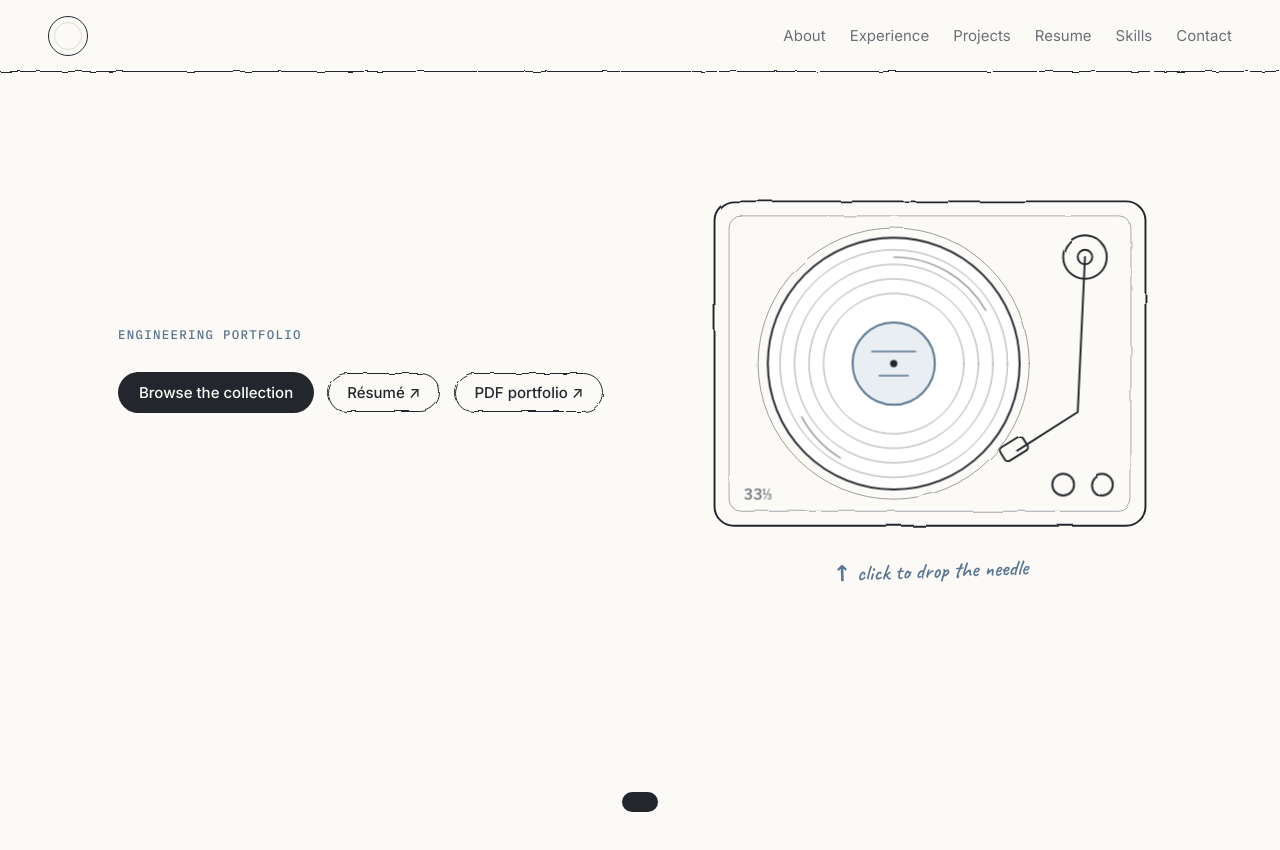
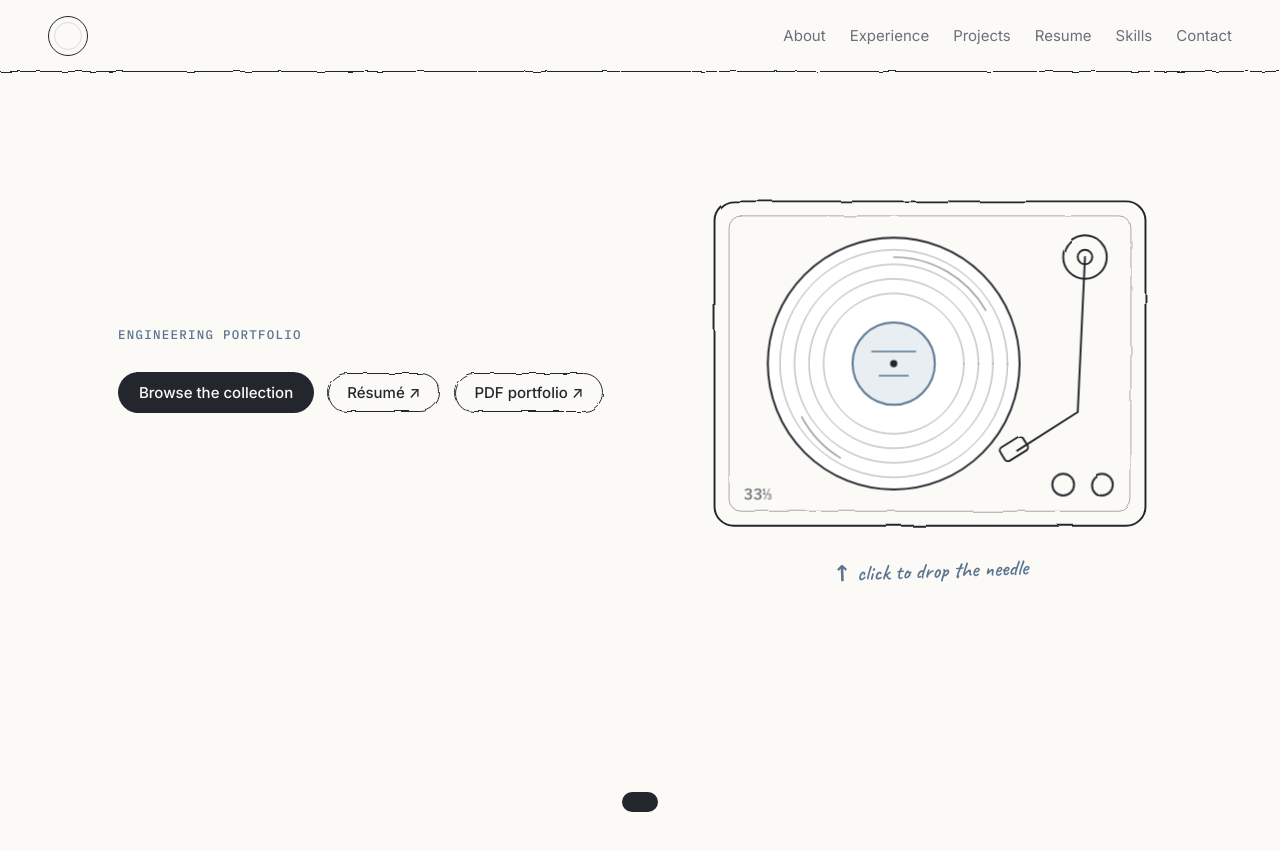
Before and after one commit to joaniehui/joaniehui.github.io, a plain HTML site: page index.html in a window 1280 px wide. Shown: the top 850 px of the page. Drawn offline with Linux system fonts and the light colour scheme.

Commit message:
Update index.html

```diff
--- a/index.html
+++ b/index.html
@@ -59,8 +59,16 @@
           <g filter="url(#rough)">
           <rect x="12" y="16" width="356" height="268" rx="16"/>
           <rect x="24" y="28" width="332" height="244" rx="10" stroke-width=".7" opacity=".45"/>
-          <circle cx="160" cy="150" r="112" stroke-width=".8" opacity=".45"/>
+                      <g class="label-art">
+              <circle cx="160" cy="150" r="34" class="lbl"/>
+              <path d="M142 140 h36" class="a" stroke-width="1.4"/>
+              <path d="M148 160 h24" class="a" stroke-width="1.1"/>
+              <circle cx="160" cy="150" r="3" class="fill-ink"/>
+            </g>
+            <g id="ttPhotoSpin"></g>
           </g>
+          <!-- your photo sits here when it stays upright (photoSpins: false) -->
+          <g id="ttPhotoStill"></g>
           <g class="platter">
             <circle cx="160" cy="150" r="104" class="fill-surface"/>
             <circle cx="160" cy="150" r="94" stroke-width=".6" opacity=".55"/>
```
